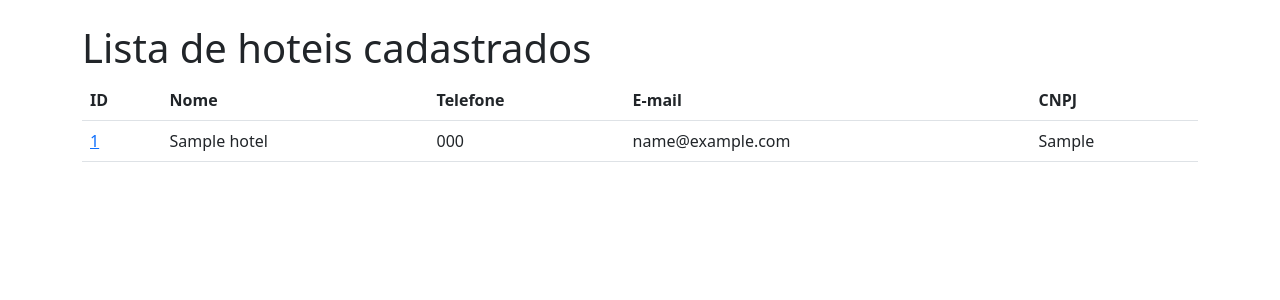
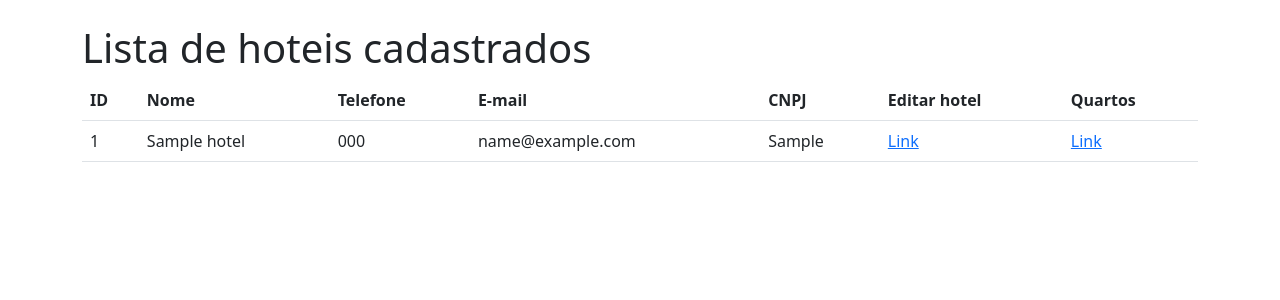
Before and after one commit to victorlgr/Grupo-17-gerenciador_hoteis, a Flask app: page /lista-hotel/ in a window 1280 px wide. Shown: the part 56-356 px from the top of the page. Run offline with Flask 2, Linux system fonts and the light colour scheme; tables that the repository leaves empty hold one stand-in row (values such as "Sample post"); some libraries are stand-ins or nearby versions.

Commit message:
tabela de adicionar hoteil com cabeçalhos, campos adicionados no db de Hotels e Addresses, adicionar quarto agora permite selecionar o hotel

```diff
--- a/app/scripts/ocupacao_quartos.py
+++ b/app/scripts/ocupacao_quartos.py
@@ -35,8 +35,8 @@ def adicionar_quarto():
                            )
 
 
-def ocupacao_quartos():
-    quartos = Rooms.query.order_by(Rooms.number)
+def ocupacao_quartos(id):
+    quartos = Rooms.query.filter_by(hotel_id=id).order_by(Rooms.number)
     return render_template('ocupacao_quartos.html',
                            quartos=quartos
                            )
--- a/app/templates/lista_hoteis_cadastrados.html
+++ b/app/templates/lista_hoteis_cadastrados.html
@@ -10,14 +10,18 @@
         <th>Telefone</th>
         <th>E-mail</th>
         <th>CNPJ</th>
+        <th>Editar hotel</th>
+        <th>Quartos</th>
     </tr>
         {% for hotel in hoteis %}
             <tr>
-                <td><a href="{{ url_for('editar_hotel_endpoint', id=hotel.id) }}">{{ hotel.id }}</a></td>
+                <td>{{ hotel.id }}</td>
                 <td>{{ hotel.name }}</td>
                 <td>{{ hotel.phone }}</td>
                 <td>{{ hotel.email }}</td>
                 <td>{{ hotel.cnpj }}</td>
+                <td><a href="{{ url_for('editar_hotel_endpoint', id=hotel.id) }}">Link</a></td>
+                <td><a href="{{ url_for('ocupacao_quartos_endpoint', id=hotel.id) }}">Link</a></td>
             </tr>
         {% endfor %}
     </table>
--- a/app/views.py
+++ b/app/views.py
@@ -87,9 +87,9 @@ def adicionar_quarto_endpoint():
     return adicionar_quarto()
 
 
-@app.route('/ocupacao-quartos/')
-def ocupacao_quartos_endpoint():
-    return ocupacao_quartos()
+@app.route('/ocupacao-quartos/<int:id>')
+def ocupacao_quartos_endpoint(id):
+    return ocupacao_quartos(id)
 
 
 @app.route('/editar-quarto/<int:id>', methods=['GET', 'POST'])
```
